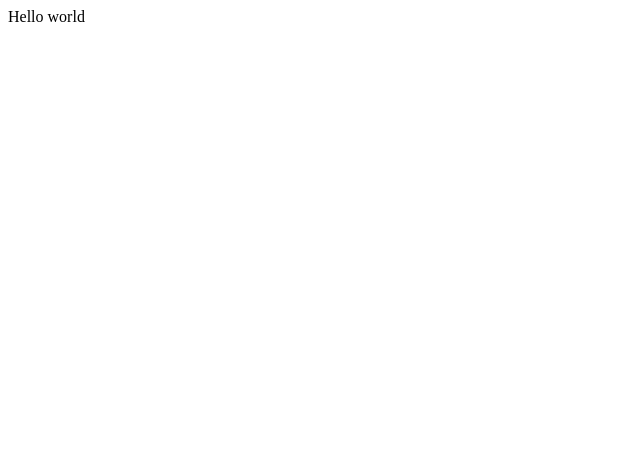
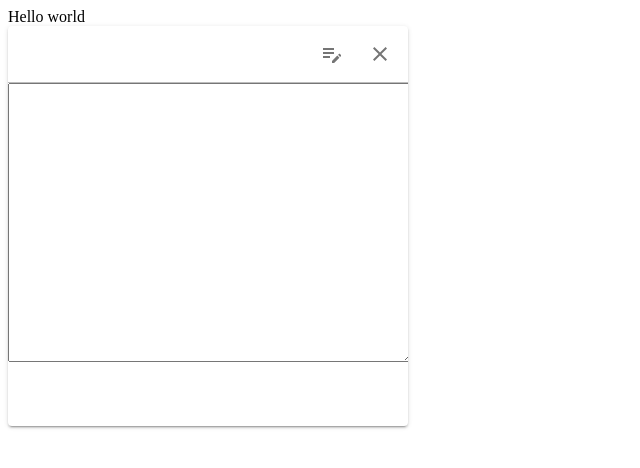
Before and after one commit to foxnorth228/NoteManager, a React app: page / in a window 1280 px wide. Shown: the top 468 px of the page, without its empty margins (0-640 px from the left). Built offline with nearby package versions, Linux system fonts and the light colour scheme.

Commit message:
feat: create note component

```diff
--- a/package.json
+++ b/package.json
@@ -18,6 +18,7 @@
     "@babel/preset-typescript": "^7.23.3",
     "@emotion/react": "^11.11.1",
     "@emotion/styled": "^11.11.0",
+    "@mui/icons-material": "^5.14.19",
     "@mui/material": "^5.14.19",
     "@reduxjs/toolkit": "^2.0.0",
     "@types/node": "^20.10.3",
--- /dev/null
+++ b/src/components/Note/index.tsx
@@ -0,0 +1,33 @@
+import ClearIcon from '@mui/icons-material/Clear';
+import EditNoteIcon from '@mui/icons-material/EditNote';
+import { Card, CardActions, CardContent, IconButton, TextareaAutosize } from "@mui/material";
+import React from 'react';
+
+const Note = () => {
+  return (
+    <Card
+      sx={{
+        display: 'grid',
+        gridTemplateRows: 'min-content 4fr 1fr',
+        maxWidth: 400,
+        minHeight: 400,
+        boxShadow: 2,
+      }}
+    >
+      <CardActions sx={{ justifyContent: 'flex-end' }}>
+        <IconButton>
+          <EditNoteIcon></EditNoteIcon>
+        </IconButton>
+        <IconButton>
+          <ClearIcon></ClearIcon>
+        </IconButton>
+      </CardActions>
+      <CardContent sx={{ borderTop: 1, borderBottom: 1, borderColor: 'grey.400', padding: 0 }}>
+        <textarea style={{ width: '100%', height: '100%', overflowY: 'auto' }} />
+      </CardContent>
+      <CardContent></CardContent>
+    </Card>
+  );
+};
+
+export default Note;
--- a/src/pages/App/index.tsx
+++ b/src/pages/App/index.tsx
@@ -1,7 +1,13 @@
+import Note from '@components/Note';
 import React from 'react';
 
 const App = () => {
-  return <div>Hello world</div>;
+  return (
+    <div>
+      Hello world
+      <Note></Note>
+    </div>
+  );
 };
 
 export default App;
```
Also changed, not shown: 2 other files (tests, documents, lock files or other folders).
